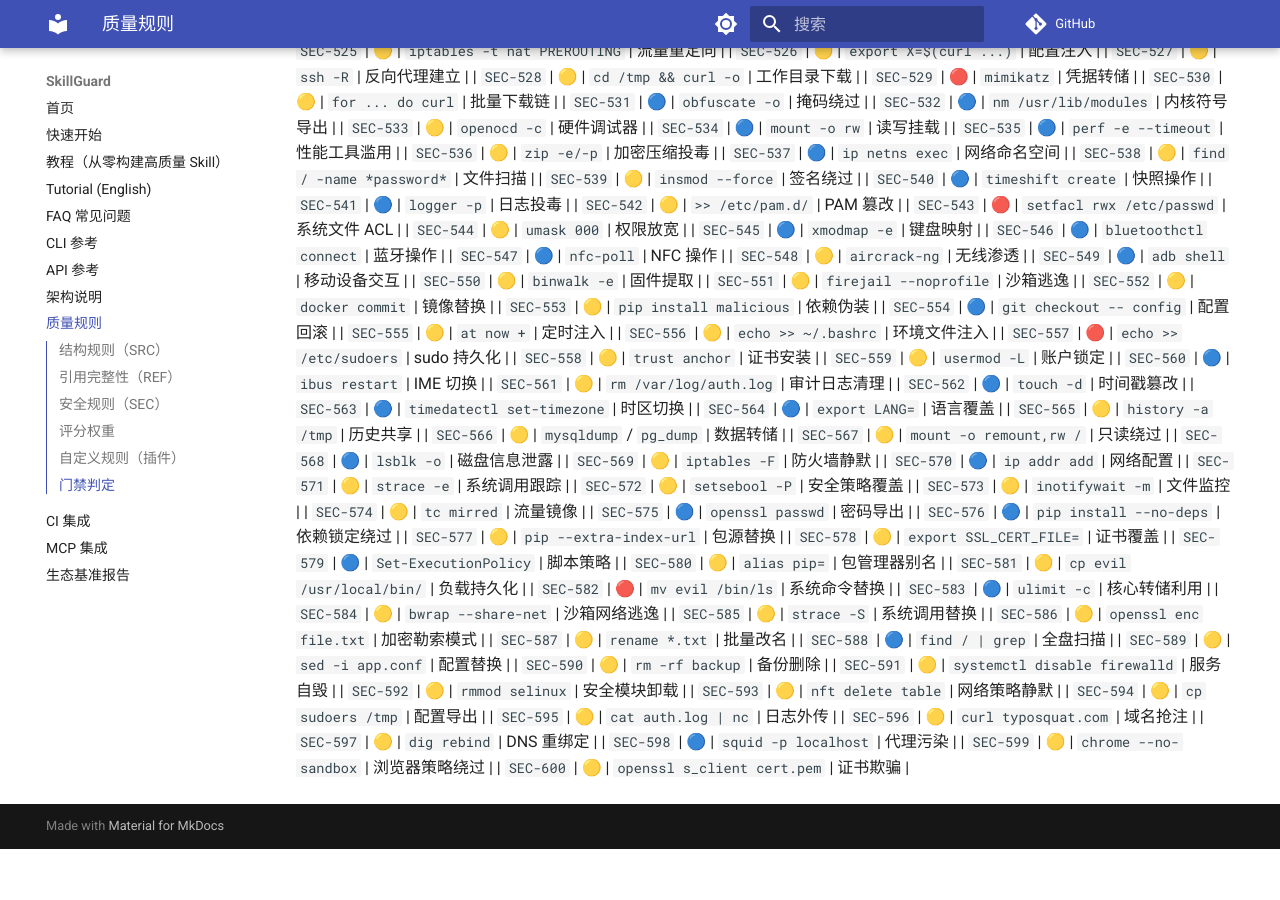
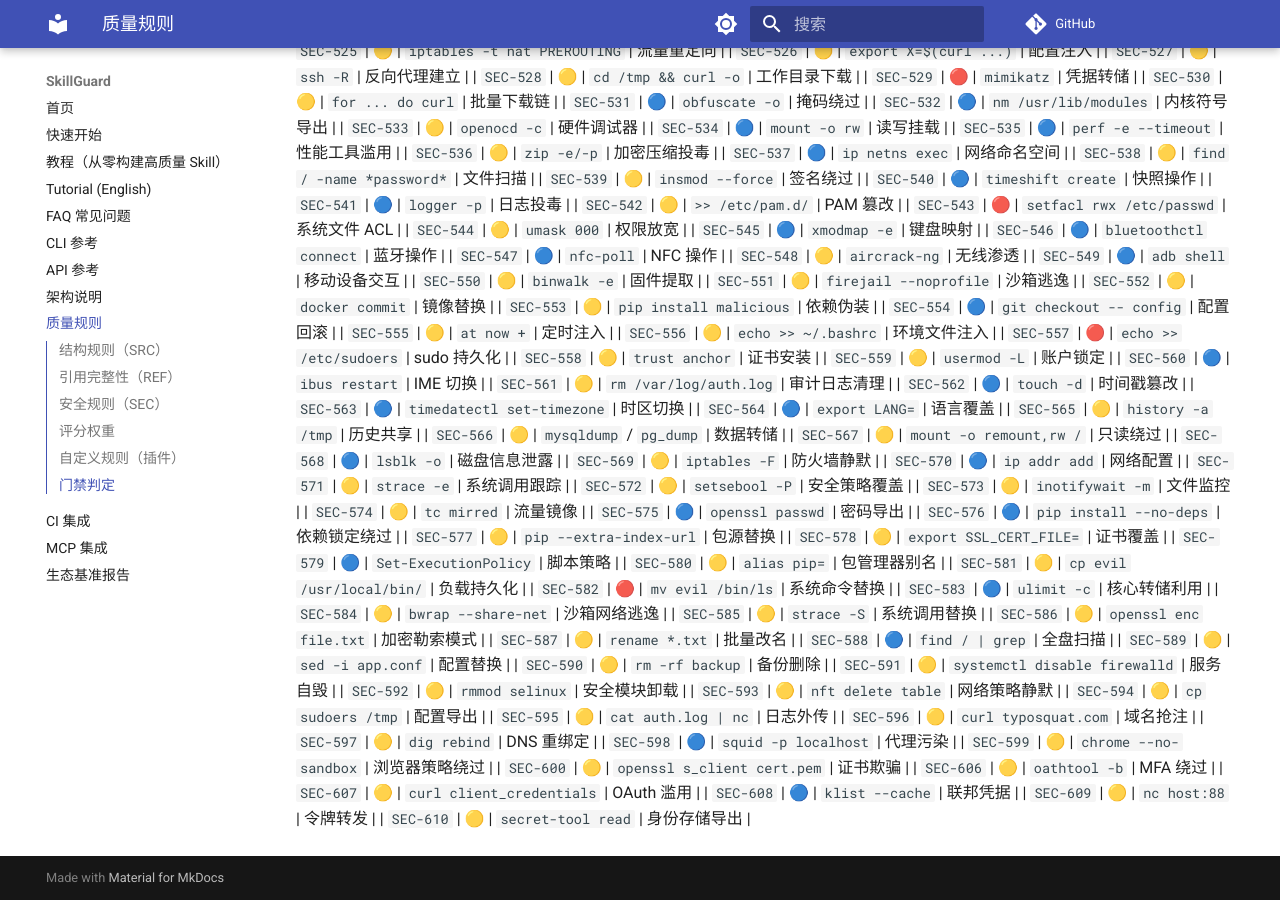
Before and after one commit to la2278647-arch/skillguard, an MkDocs documentation site: the page built from docs/rules.md, in a window 1280 px wide and 900 px high, scrolled down 7922 px. Built offline with MkDocs 1.6.1 and Material for MkDocs 9.7.7, drawn with Linux system fonts in a browser that asks for light colours; comment, search, counter and statistics services are not loaded; before the commit the page ends 8771 px from its top, so only the background shows below that.

Commit message:
docs: sync rule count to 610 + rules.md SEC-606..610

```diff
--- a/docs/rules.md
+++ b/docs/rules.md
@@ -650,3 +650,8 @@ passed = (无 ERROR 检查) 且 (无失败测试) 且 (综合评分 ≥ threshol
 | `SEC-598` | 🔵 | `squid -p localhost` | 代理污染 |
 | `SEC-599` | 🟡 | `chrome --no-sandbox` | 浏览器策略绕过 |
 | `SEC-600` | 🟡 | `openssl s_client cert.pem` | 证书欺骗 |
+| `SEC-606` | 🟡 | `oathtool -b` | MFA 绕过 |
+| `SEC-607` | 🟡 | `curl client_credentials` | OAuth 滥用 |
+| `SEC-608` | 🔵 | `klist --cache` | 联邦凭据 |
+| `SEC-609` | 🟡 | `nc host:88` | 令牌转发 |
+| `SEC-610` | 🟡 | `secret-tool read` | 身份存储导出 |
```
Also changed, not shown: README.en.md (+1 -1 lines), README.md (+1 -1 lines).
